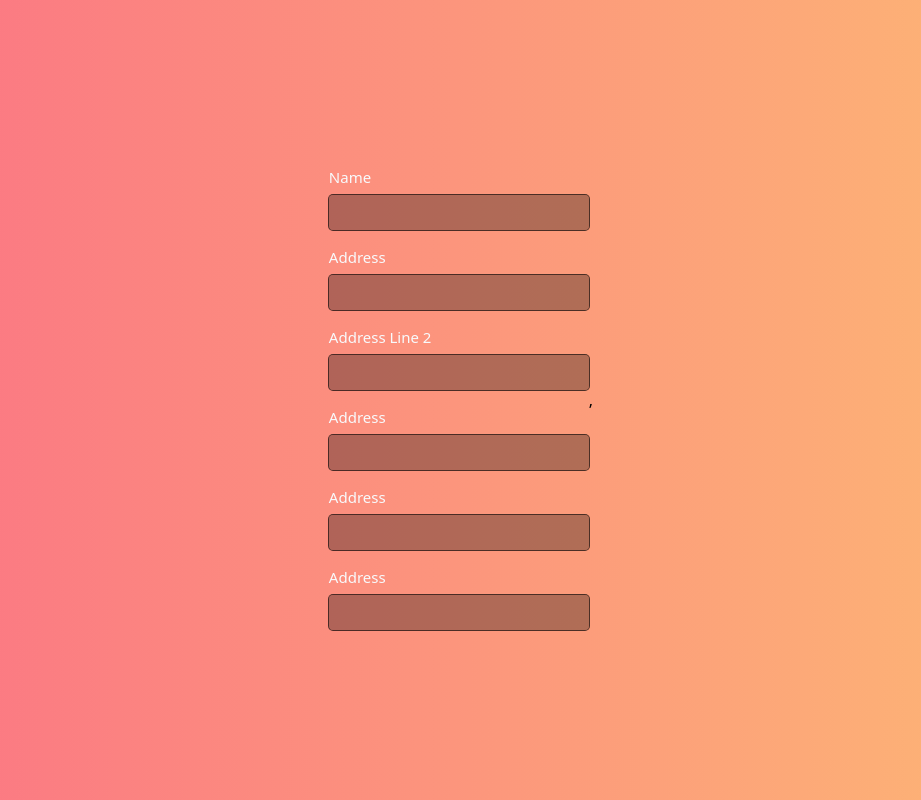
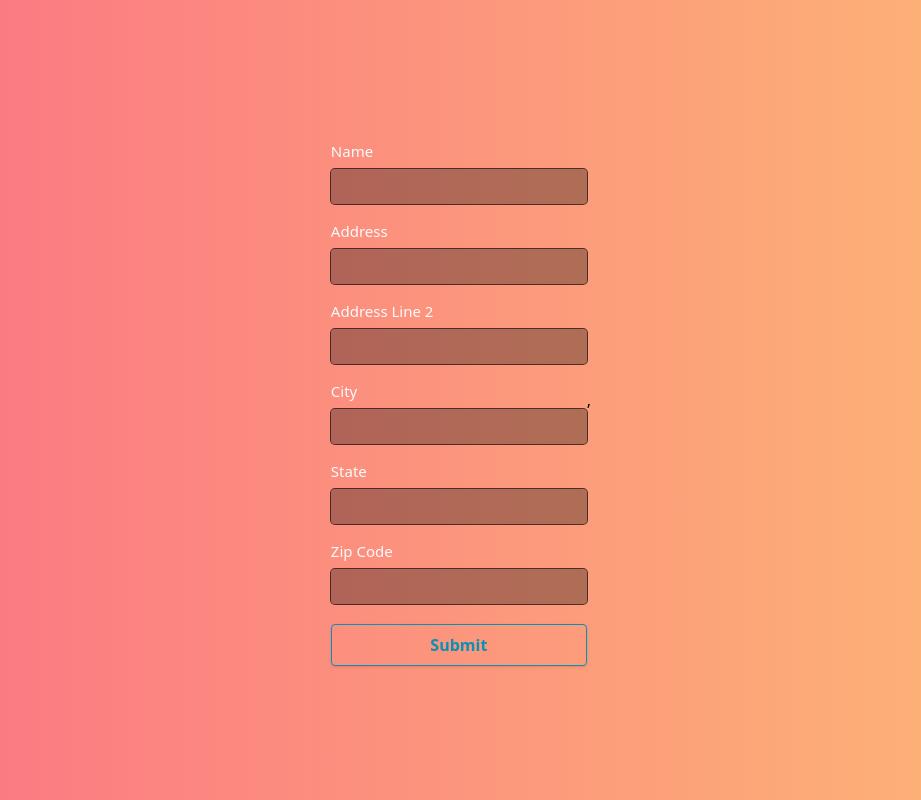
Before and after one commit to zamorakps/project_flash_fuel, a React (Vite) app: page /ProfileManagement in a window 1280 px wide. Shown: the whole page, without its empty margins (179-1100 px from the left). Built offline with nearby package versions, Linux system fonts and the light colour scheme.

Commit message:
Updating profile management page, it's almost done

```diff
--- a/src/routes/ProfileManagementPage.jsx
+++ b/src/routes/ProfileManagementPage.jsx
@@ -2,9 +2,12 @@ import * as Form from '@radix-ui/react-form';
 import React from 'react';
 import '../styles/ProfileManagementPageStyles.css'
 
-const FormDemo = () => (
-  <Form.Root className="FormRoot">
-    <Form.Field className="FormField" name="email">
+
+const FormDemo = () => {
+  const zipCodeValidation = new RegExp("^(F)?\\d{5,}$");
+
+  return (<Form.Root className="FormRoot w-1/5">
+  <Form.Field className="FormField" name="Name">
     <div style={{ display: 'flex', alignItems: 'baseline', justifyContent: 'space-between' }}>
       <Form.Label className="FormLabel">Name</Form.Label>
       <Form.Message className="FormMessage" match="valueMissing">
@@ -27,57 +30,54 @@ const FormDemo = () => (
       {/* <textarea className="Textarea" required /> */}
     </Form.Control>
   </Form.Field>
-    <Form.Field className="FormField" name="Address">
+  <Form.Field className="FormField" name="AddressLine2">
     <div style={{ display: 'flex', alignItems: 'baseline', justifyContent: 'space-between' }}>
       <Form.Label className="FormLabel">Address Line 2</Form.Label>
     </div>
     <Form.Control asChild>
-        <input className="Input" required />
-        {/* <textarea className="Textarea" required /> */}
+      <input className="Input" />
     </Form.Control>
   </Form.Field>
-    <Form.Field className="FormField" name="Address">
+  <Form.Field className="FormField" name="City">
     <div style={{ display: 'flex', alignItems: 'baseline', justifyContent: 'space-between' }}>
-        <Form.Label className="FormLabel">Address</Form.Label>
+      <Form.Label className="FormLabel">City</Form.Label>
       <Form.Message className="FormMessage" match="valueMissing">
-          Please enter an address
+        Please enter your city.
       </Form.Message>
     </div>
     <Form.Control asChild>
-        <input className="Input" type="email" required />
-        {/* <textarea className="Textarea" required /> */}
+      <input className="Input" required />
     </Form.Control>
   </Form.Field>
-    <Form.Field className="FormField" name="Address">
+  <Form.Field className="FormField" name="State">
     <div style={{ display: 'flex', alignItems: 'baseline', justifyContent: 'space-between' }}>
-        <Form.Label className="FormLabel">Address</Form.Label>
+      <Form.Label className="FormLabel">State</Form.Label>
       <Form.Message className="FormMessage" match="valueMissing">
-          Please enter an address
+        Please enter your state.
       </Form.Message>
     </div>
     <Form.Control asChild>
-        <input className="Input" type="email" required />
-        {/* <textarea className="Textarea" required /> */}
+      <input className="Input" required />
     </Form.Control>
   </Form.Field>
-    <Form.Field className="FormField" name="Address">
+  <Form.Field className="FormField" name="ZipCode">
     <div style={{ display: 'flex', alignItems: 'baseline', justifyContent: 'space-between' }}>
-        <Form.Label className="FormLabel">Address</Form.Label>
-        <Form.Message className="FormMessage" match="valueMissing">
-          Please enter an address
-        </Form.Message>
+      <Form.Label className="FormLabel">Zip Code</Form.Label>
+      <Form.Message className="FormMessage" match={(value, formData) => value.length < 5 || !zipCodeValidation.test(value)}>Zip code must be at least 5 digits long.</Form.Message>
+      {/* <Form.Message className="FormMessage" match={(value, formData) => value.length < 5}>Zip code must be at least 5 digits long.</Form.Message> */}
+      <Form.Message className="FormMessage" match="valueMissing">Please enter a zip code.</Form.Message>
     </div>
     <Form.Control asChild>
-        <input className="Input" type="email" required />
-        {/* <textarea className="Textarea" required /> */}
+      <input className="Input" required />
     </Form.Control>
   </Form.Field>
-    {/* <Form.Submit asChild>
-      <button className="Button" style={{ marginTop: 10 }}>
-        Post question
+  <Form.Submit asChild>
+    <button className="border-solid shadow w-full text-center duration-300 -transparent hover:bg-sky-200 hover:text-cyan-600 text-cyan-600 font-semibold py-2 px-4 border border-cyan-600 hover:border-transparent rounded" style={{ marginTop: 10 }}>
+      Submit
     </button>
-    </Form.Submit> */}
+  </Form.Submit>
 </Form.Root>
-);
+)
+};
 
 export default FormDemo;
--- a/src/styles/ProfileManagementPageStyles.css
+++ b/src/styles/ProfileManagementPageStyles.css
@@ -12,10 +12,6 @@ textarea,
 button {
   all: unset;
   box-sizing: border-box;
-}
-
-.FormRoot {
-  width: 260px;
 }
 
 .FormField {
@@ -37,6 +33,10 @@ button {
 @layer components {
   .FormLabel {
     @apply text-slate-50;
+  }
+
+  .FormMessage {
+    @apply text-red-900
   }
 }
 
```
Lines whose indentation alone changed are shown as unchanged.
